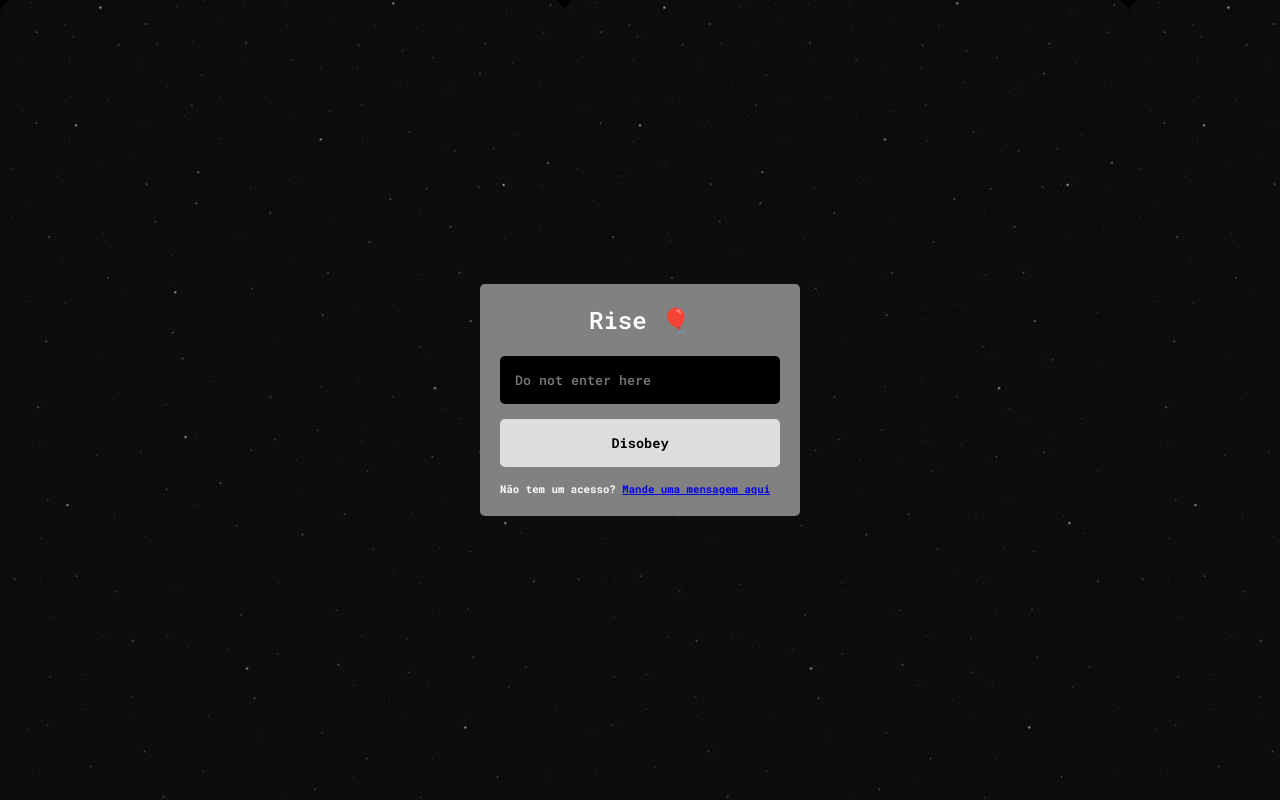
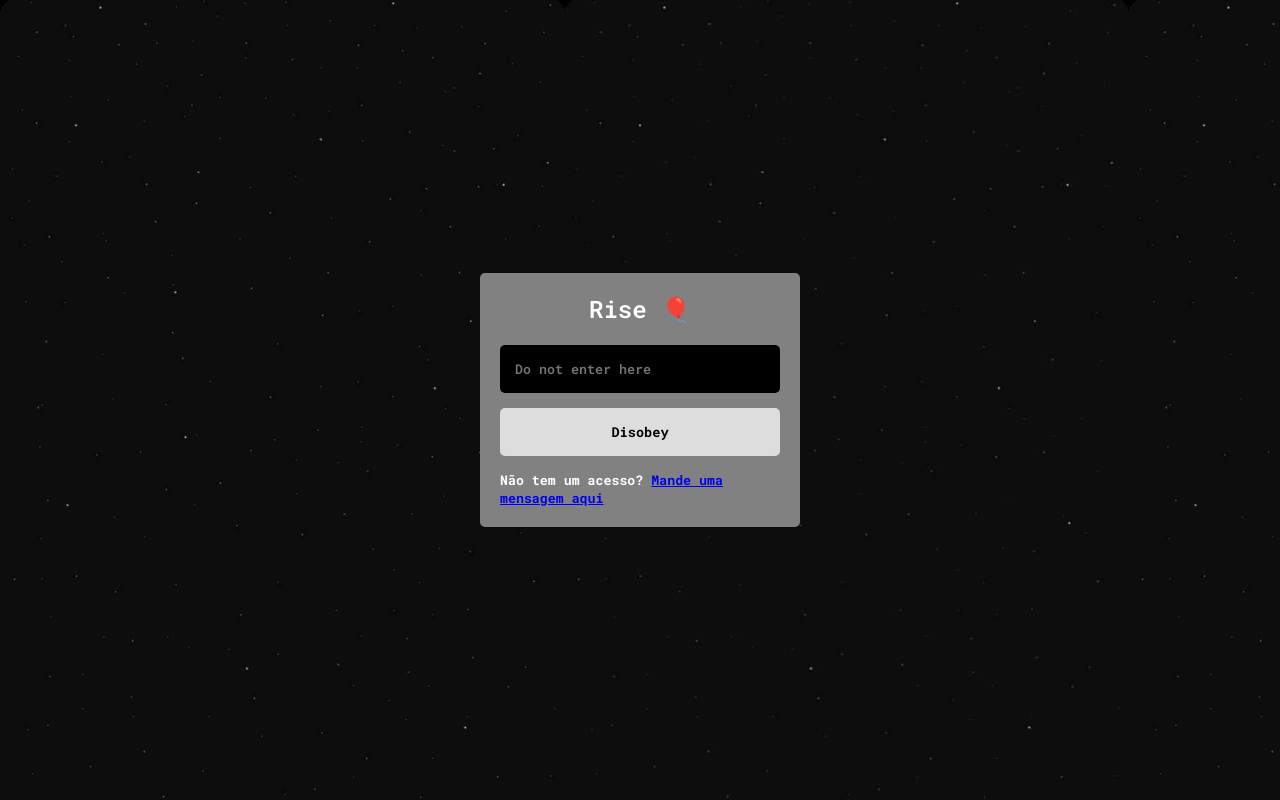
Before and after one commit to liviajaymason/chat, a plain HTML site: page front-end/index.html in a window 1280 px wide. Drawn offline with nearby package versions, Linux system fonts and the light colour scheme.

Commit message:
Update index.html

```diff
--- a/front-end/index.html
+++ b/front-end/index.html
@@ -19,7 +19,7 @@
             <form class="login__form">
                 <input type="text" class="login__input" placeholder="Do not enter here" required/>
                 <button type="submit" class="login__button">Disobey</button>
-                <h6>Não tem um acesso? <a href="https://wa.me/84345266721">Mande uma mensagem aqui</a></h6>
+                <h5>Não tem um acesso? <a href="https://wa.me/84345266721">Mande uma mensagem aqui</a></h5>
             </form>
         </section>
 
```
